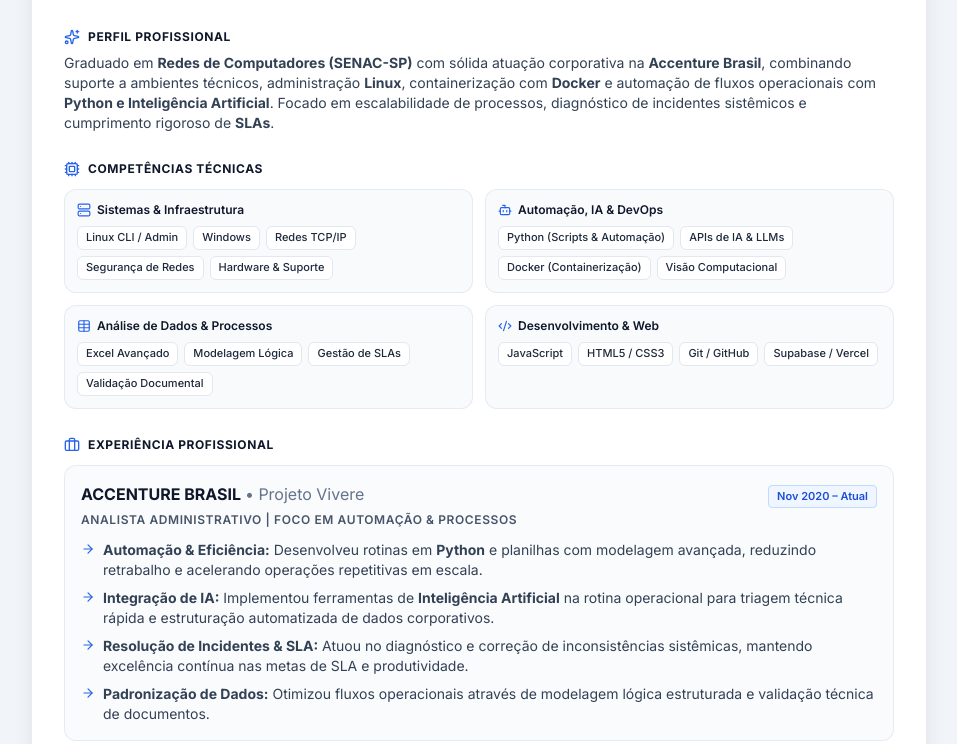
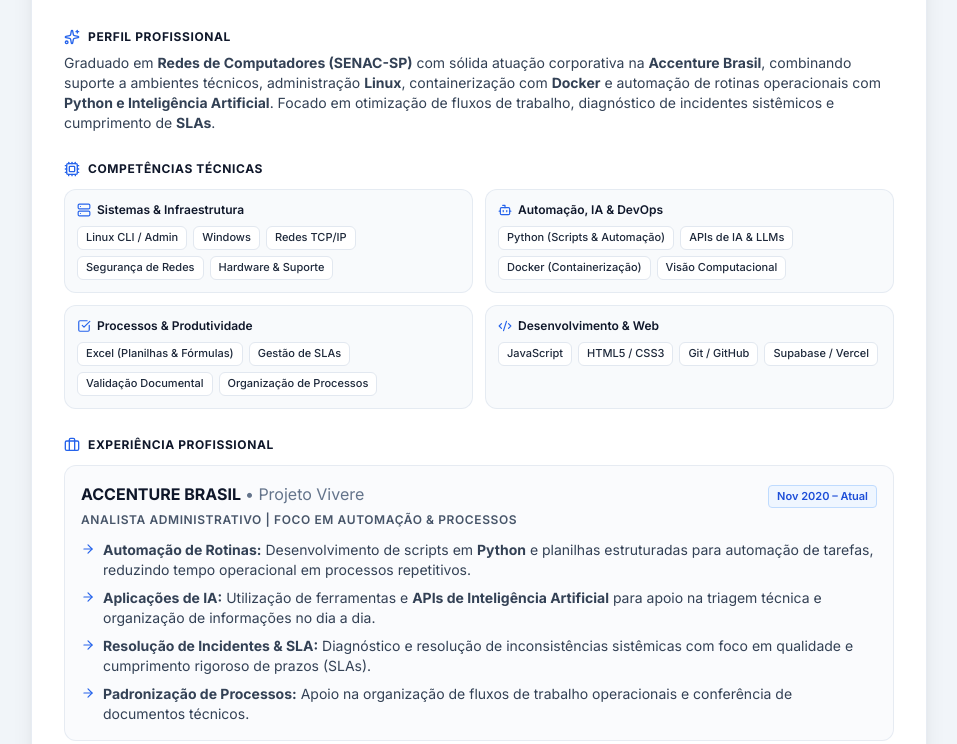
Before and after one commit to SandyMarques/curriculo, a plain HTML site: page index.html in a window 1280 px wide. Shown: the part 293-1037 px from the top of the page, without its empty margins (161-1118 px from the left). Drawn offline with nearby package versions, Linux system fonts and the light colour scheme.

Commit message:
fix: ajustar descricao de Excel e processos para refletir perfil real com precisao

```diff
--- a/index.html
+++ b/index.html
@@ -137,7 +137,7 @@
             </div>
         </header>
 
-        <!-- Faixa de Destaques Rápidos (Pílulas de Foco) -->
+        <!-- Faixa de Destaques Rápidos -->
         <div class="bg-slate-50 dark:bg-slate-800/50 border-b border-slate-200/80 dark:border-slate-800 px-6 sm:px-8 py-2.5 flex flex-wrap items-center gap-x-4 gap-y-1.5 text-xs text-slate-600 dark:text-slate-300 font-medium">
             <span class="flex items-center gap-1.5"><i data-lucide="check-circle-2" class="w-3.5 h-3.5 text-emerald-500"></i> Redes & Infraestrutura (SENAC)</span>
             <span class="flex items-center gap-1.5"><i data-lucide="check-circle-2" class="w-3.5 h-3.5 text-blue-500"></i> Automação & Scripts Python</span>
@@ -148,18 +148,18 @@
         <!-- Corpo do Currículo -->
         <div class="p-6 sm:p-8 space-y-7">
 
-            <!-- Resumo Executivo / Perfil (Direto ao ponto) -->
+            <!-- Perfil Profissional -->
             <section class="print-break-inside-avoid">
                 <div class="flex items-center gap-2 mb-2">
                     <i data-lucide="sparkles" class="w-4 h-4 text-blue-600 dark:text-blue-400"></i>
                     <h2 class="text-xs font-bold text-slate-900 dark:text-slate-100 uppercase tracking-wider">Perfil Profissional</h2>
                 </div>
                 <p class="text-xs sm:text-sm text-slate-700 dark:text-slate-300 leading-relaxed">
-                    Graduado em <strong>Redes de Computadores (SENAC-SP)</strong> com sólida atuação corporativa na <strong>Accenture Brasil</strong>, combinando suporte a ambientes técnicos, administração <strong>Linux</strong>, containerização com <strong>Docker</strong> e automação de fluxos operacionais com <strong>Python e Inteligência Artificial</strong>. Focado em escalabilidade de processos, diagnóstico de incidentes sistêmicos e cumprimento rigoroso de <strong>SLAs</strong>.
+                    Graduado em <strong>Redes de Computadores (SENAC-SP)</strong> com sólida atuação corporativa na <strong>Accenture Brasil</strong>, combinando suporte a ambientes técnicos, administração <strong>Linux</strong>, containerização com <strong>Docker</strong> e automação de rotinas operacionais com <strong>Python e Inteligência Artificial</strong>. Focado em otimização de fluxos de trabalho, diagnóstico de incidentes sistêmicos e cumprimento de <strong>SLAs</strong>.
                 </p>
             </section>
 
-            <!-- Competências Técnicas (Visual Scannable Badges) -->
+            <!-- Competências Técnicas -->
             <section class="print-break-inside-avoid">
                 <div class="flex items-center gap-2 mb-3">
                     <i data-lucide="cpu" class="w-4 h-4 text-blue-600 dark:text-blue-400"></i>
@@ -197,17 +197,17 @@
                         </div>
                     </div>
 
-                    <!-- Bloco 3 -->
+                    <!-- Bloco 3: Processos & Produtividade Operacional -->
                     <div class="bg-slate-50 dark:bg-slate-800/40 p-3 rounded-xl border border-slate-200/80 dark:border-slate-800">
                         <span class="text-xs font-semibold text-slate-900 dark:text-slate-100 block mb-2 flex items-center gap-1.5">
-                            <i data-lucide="table" class="w-3.5 h-3.5 text-blue-600 dark:text-blue-400"></i>
-                            Análise de Dados & Processos
+                            <i data-lucide="check-square" class="w-3.5 h-3.5 text-blue-600 dark:text-blue-400"></i>
+                            Processos & Produtividade
                         </span>
                         <div class="flex flex-wrap gap-1.5">
-                            <span class="badge text-[11px] font-medium bg-white dark:bg-slate-900 px-2 py-0.5 rounded-md border border-slate-200 dark:border-slate-700 text-slate-800 dark:text-slate-200">Excel Avançado</span>
-                            <span class="badge text-[11px] font-medium bg-white dark:bg-slate-900 px-2 py-0.5 rounded-md border border-slate-200 dark:border-slate-700 text-slate-800 dark:text-slate-200">Modelagem Lógica</span>
+                            <span class="badge text-[11px] font-medium bg-white dark:bg-slate-900 px-2 py-0.5 rounded-md border border-slate-200 dark:border-slate-700 text-slate-800 dark:text-slate-200">Excel (Planilhas & Fórmulas)</span>
                             <span class="badge text-[11px] font-medium bg-white dark:bg-slate-900 px-2 py-0.5 rounded-md border border-slate-200 dark:border-slate-700 text-slate-800 dark:text-slate-200">Gestão de SLAs</span>
                             <span class="badge text-[11px] font-medium bg-white dark:bg-slate-900 px-2 py-0.5 rounded-md border border-slate-200 dark:border-slate-700 text-slate-800 dark:text-slate-200">Validação Documental</span>
+                            <span class="badge text-[11px] font-medium bg-white dark:bg-slate-900 px-2 py-0.5 rounded-md border border-slate-200 dark:border-slate-700 text-slate-800 dark:text-slate-200">Organização de Processos</span>
                         </div>
                     </div>
 
@@ -228,7 +228,7 @@
                 </div>
             </section>
 
-            <!-- Experiência Profissional (Bullets com Verbos de Ação e Resultados) -->
+            <!-- Experiência Profissional -->
             <section class="print-break-inside-avoid">
                 <div class="flex items-center gap-2 mb-3">
                     <i data-lucide="briefcase" class="w-4 h-4 text-blue-600 dark:text-blue-400"></i>
@@ -252,25 +252,25 @@
                     <ul class="space-y-2 text-xs sm:text-sm text-slate-700 dark:text-slate-300">
                         <li class="flex items-start gap-2">
                             <i data-lucide="arrow-right" class="w-3.5 h-3.5 text-blue-600 dark:text-blue-400 mt-0.5 shrink-0"></i>
-                            <span><strong>Automação & Eficiência:</strong> Desenvolveu rotinas em <strong>Python</strong> e planilhas com modelagem avançada, reduzindo retrabalho e acelerando operações repetitivas em escala.</span>
+                            <span><strong>Automação de Rotinas:</strong> Desenvolvimento de scripts em <strong>Python</strong> e planilhas estruturadas para automação de tarefas, reduzindo tempo operacional em processos repetitivos.</span>
                         </li>
                         <li class="flex items-start gap-2">
                             <i data-lucide="arrow-right" class="w-3.5 h-3.5 text-blue-600 dark:text-blue-400 mt-0.5 shrink-0"></i>
-                            <span><strong>Integração de IA:</strong> Implementou ferramentas de <strong>Inteligência Artificial</strong> na rotina operacional para triagem técnica rápida e estruturação automatizada de dados corporativos.</span>
+                            <span><strong>Aplicações de IA:</strong> Utilização de ferramentas e <strong>APIs de Inteligência Artificial</strong> para apoio na triagem técnica e organização de informações no dia a dia.</span>
                         </li>
                         <li class="flex items-start gap-2">
                             <i data-lucide="arrow-right" class="w-3.5 h-3.5 text-blue-600 dark:text-blue-400 mt-0.5 shrink-0"></i>
-                            <span><strong>Resolução de Incidentes & SLA:</strong> Atuou no diagnóstico e correção de inconsistências sistêmicas, mantendo excelência contínua nas metas de SLA e produtividade.</span>
+                            <span><strong>Resolução de Incidentes & SLA:</strong> Diagnóstico e resolução de inconsistências sistêmicas com foco em qualidade e cumprimento rigoroso de prazos (SLAs).</span>
                         </li>
                         <li class="flex items-start gap-2">
                             <i data-lucide="arrow-right" class="w-3.5 h-3.5 text-blue-600 dark:text-blue-400 mt-0.5 shrink-0"></i>
-                            <span><strong>Padronização de Dados:</strong> Otimizou fluxos operacionais através de modelagem lógica estruturada e validação técnica de documentos.</span>
+                            <span><strong>Padronização de Processos:</strong> Apoio na organização de fluxos de trabalho operacionais e conferência de documentos técnicos.</span>
                         </li>
                     </ul>
                 </div>
             </section>
 
-            <!-- Projetos Práticos & Automações (Cards Modernos e Concisos) -->
+            <!-- Projetos Práticos & Automações -->
             <section class="print-break-inside-avoid">
                 <div class="flex items-center gap-2 mb-3">
                     <i data-lucide="folder-git-2" class="w-4 h-4 text-blue-600 dark:text-blue-400"></i>
@@ -354,7 +354,7 @@
                 </div>
             </section>
 
-            <!-- Formação & Certificações (Layout Compacto em 2 Colunas) -->
+            <!-- Formação & Cursos (Compacto em 2 Colunas) -->
             <section class="print-break-inside-avoid">
                 <div class="flex items-center gap-2 mb-3">
                     <i data-lucide="graduation-cap" class="w-4 h-4 text-blue-600 dark:text-blue-400"></i>
@@ -408,7 +408,7 @@
 
                             <div class="space-y-1.5 text-[11px] text-slate-600 dark:text-slate-300">
                                 <div class="flex items-center justify-between border-b border-slate-200/50 dark:border-slate-700/50 pb-1">
-                                    <span class="font-medium text-slate-800 dark:text-slate-200">Excel Avançado e Análise de Dados</span>
+                                    <span class="font-medium text-slate-800 dark:text-slate-200">Excel (Planilhas & Fórmulas)</span>
                                     <span class="text-[10px] text-slate-500 bg-white dark:bg-slate-800 px-1.5 py-0.5 rounded border border-slate-200 dark:border-slate-700">40h</span>
                                 </div>
                                 <div class="flex items-center justify-between pt-0.5">
```
Also changed, not shown: 1 other file.
